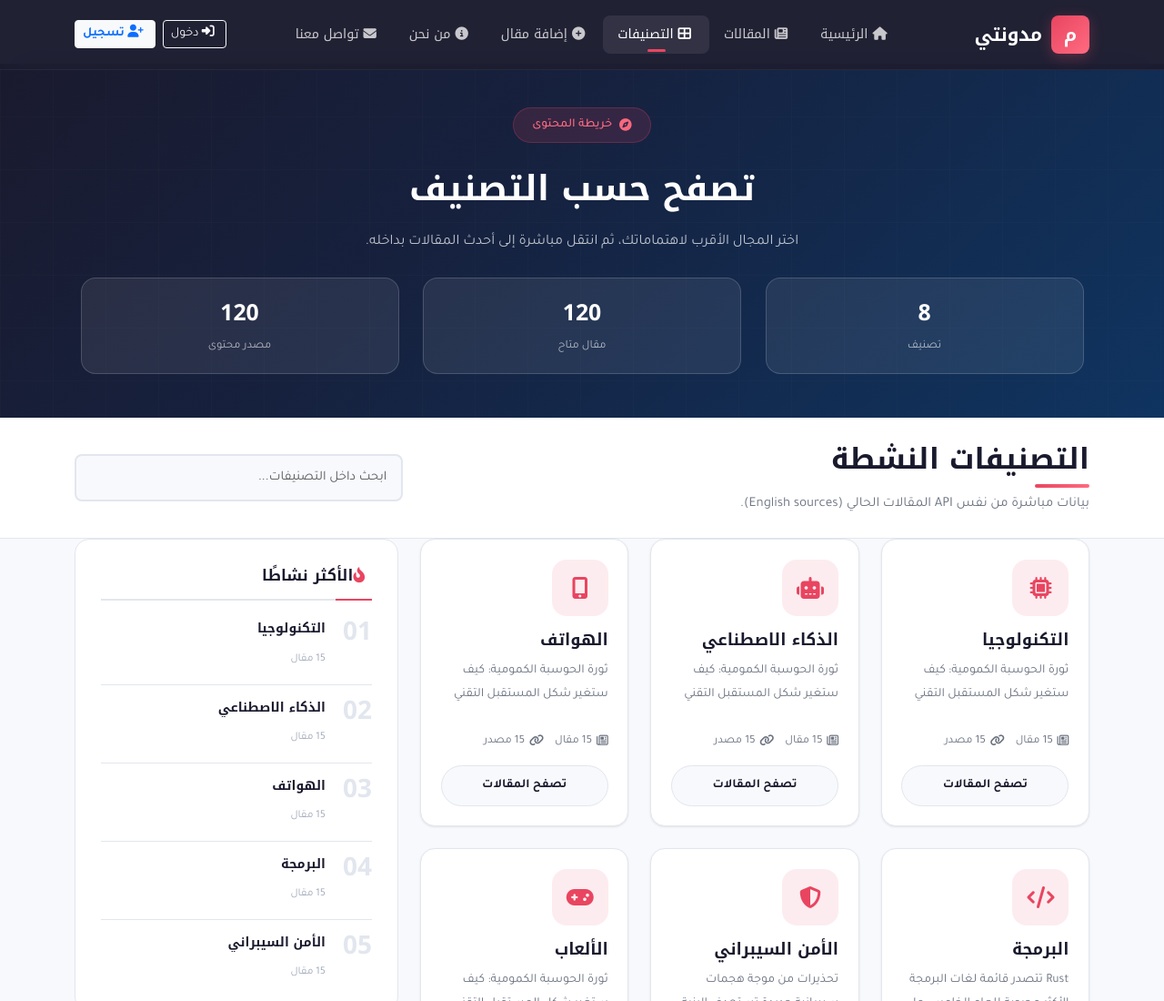
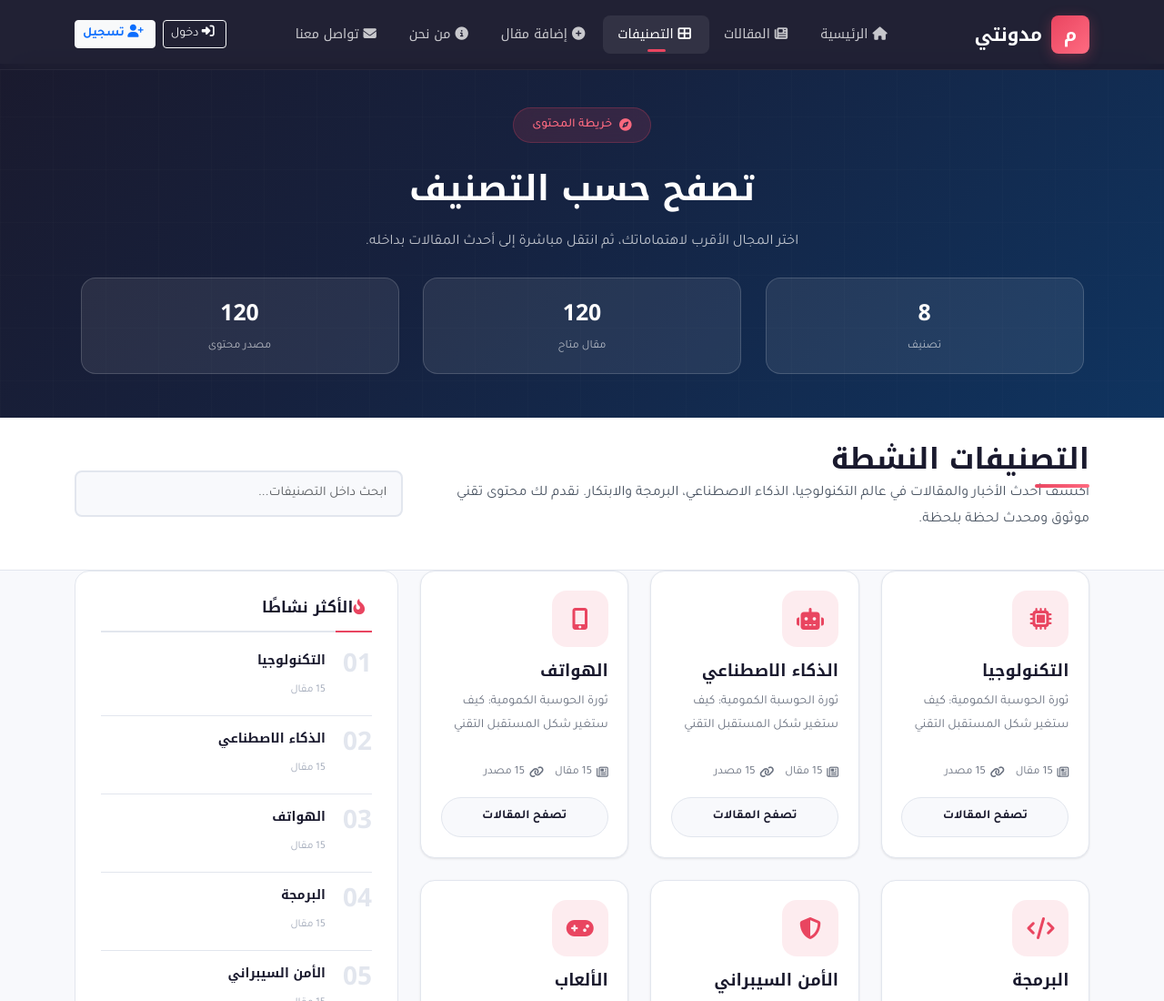
Before and after one commit to salemgomaaibrahim717-stack/-, a plain HTML site: page categories.html in a window 1280 px wide. Shown: the top 1100 px of the page at 91% size. Drawn offline with nearby package versions, Linux system fonts and the light colour scheme; no server answers.

Commit message:
add apdate

```diff
--- a/categories.html
+++ b/categories.html
@@ -67,7 +67,7 @@
       <div class="row g-3 align-items-center">
         <div class="col-lg-8">
           <h2 class="section-title">التصنيفات النشطة</h2>
-          <p class="section-subtitle mb-0">بيانات مباشرة من نفس API المقالات الحالي (English sources).</p>
+       <P>اكتشف أحدث الأخبار والمقالات في عالم التكنولوجيا، الذكاء الاصطناعي، البرمجة والابتكار. نقدم لك محتوى تقني موثوق ومحدث لحظة بلحظة.</P>
         </div>
         <div class="col-lg-4">
           <input id="categories-search-input" type="search" class="form-control form-control-salem" placeholder="ابحث داخل التصنيفات..." aria-label="بحث التصنيفات">
```
